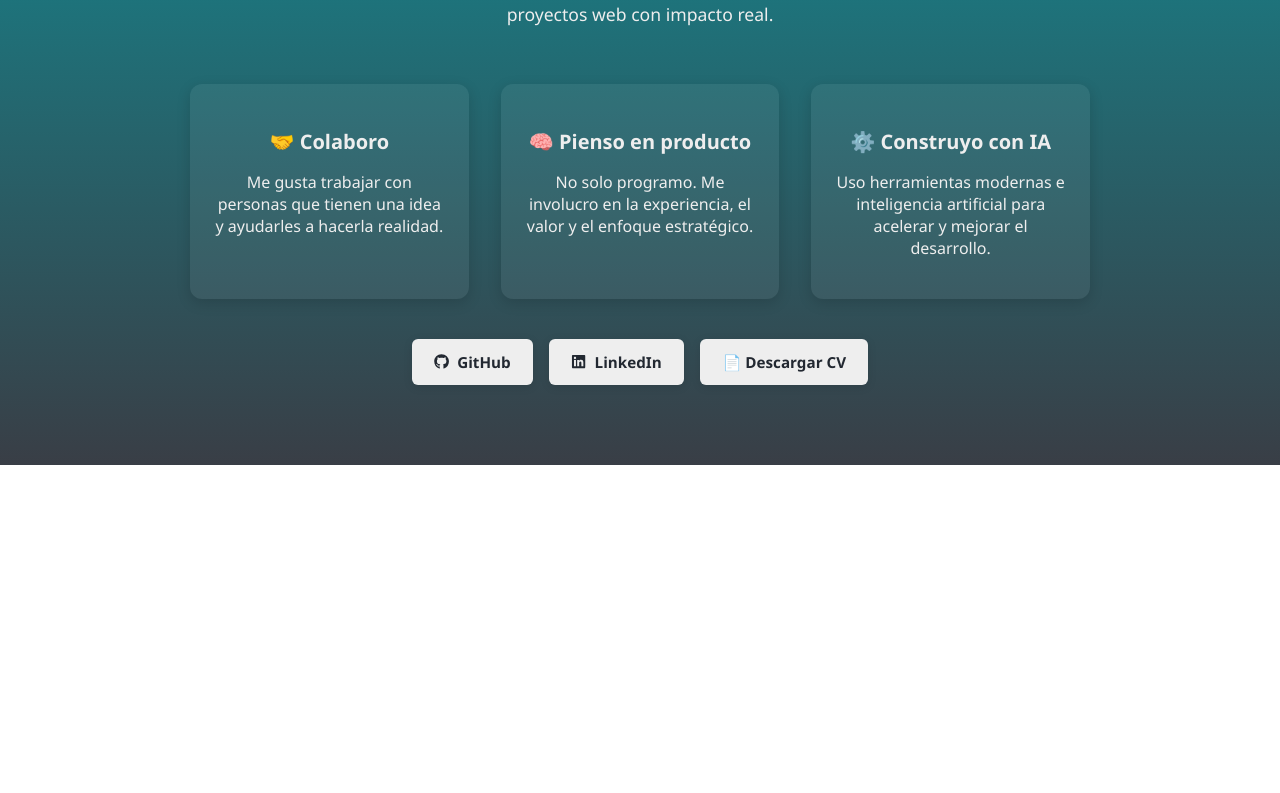
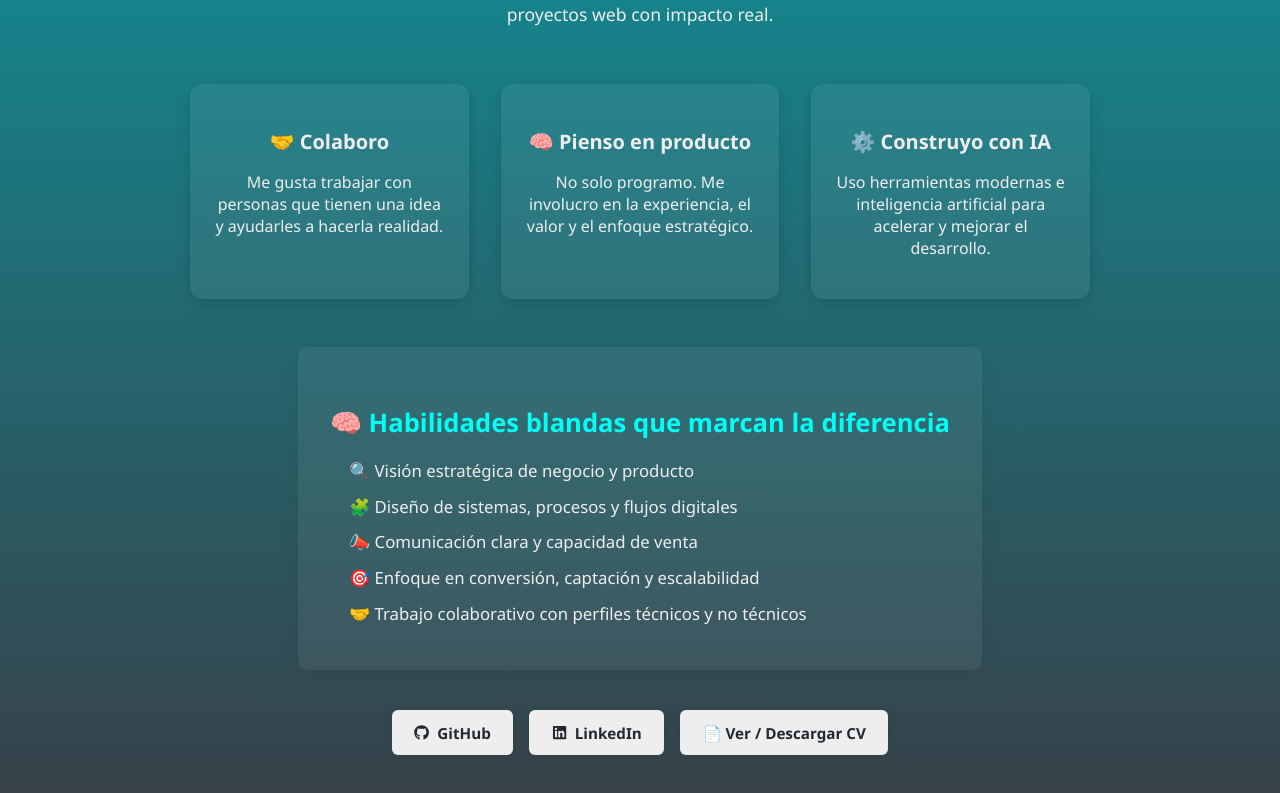
Before and after one commit to FernandoRoyano/portfolio, a React (Create React App) app: page / in a window 1280 px wide. Shown: the part 592-1385 px from the top of the page. Before the commit the page ends 1057 px from the top, so only its background shows below. Built offline with nearby package versions, Linux system fonts and the light colour scheme.

Commit message:
Habilidades blandas

```diff
--- a/src/pages/Home.css
+++ b/src/pages/Home.css
@@ -28,7 +28,6 @@
     transform: scale(1);
   }
 }
-
 
 h1 {
   font-size: 2.8rem;
@@ -131,3 +130,34 @@
   background-color: #00fff5;
   color: #000;
 }
+
+.soft-skills {
+  background-color: rgba(255, 255, 255, 0.06);
+  padding: 2rem;
+  margin-top: 3rem;
+  border-radius: 10px;
+  max-width: 800px;
+  margin: 3rem auto 0;
+  text-align: left;
+  box-shadow: 0 4px 20px rgba(0, 0, 0, 0.05);
+  color: #eeeeee;
+}
+
+.soft-skills h3 {
+  color: #00fff5;
+  font-size: 1.6rem;
+  margin-bottom: 1.2rem;
+}
+
+.soft-skills ul {
+  list-style: none;
+  padding: 0;
+  margin: 0;
+}
+
+.soft-skills li {
+  font-size: 1.05rem;
+  margin-bottom: 0.8rem;
+  padding-left: 1.2rem;
+  position: relative;
+}
--- a/src/pages/Home.js
+++ b/src/pages/Home.js
@@ -2,17 +2,15 @@ import React from 'react';
 import { FaGithub, FaLinkedin } from 'react-icons/fa';
 import './Home.css';
 
-
 function Home() {
   return (
     <section className="home">
-      {/* ✅ Avatar con next/image */}
+      {/* ✅ Avatar ilustrado */}
       <img
-  src="/images/avatar.png"
-  alt="Fernando Royano"
-  className="avatar"
-/>
-
+        src="/images/avatar.png"
+        alt="Fernando Royano"
+        className="avatar"
+      />
 
       <h1>Hola, soy Fernando</h1>
 
@@ -40,6 +38,18 @@ function Home() {
         </div>
       </div>
 
+      <div className="soft-skills">
+  <h3>🧠 Habilidades blandas que marcan la diferencia</h3>
+  <ul>
+    <li>🔍 Visión estratégica de negocio y producto</li>
+    <li>🧩 Diseño de sistemas, procesos y flujos digitales</li>
+    <li>📣 Comunicación clara y capacidad de venta</li>
+    <li>🎯 Enfoque en conversión, captación y escalabilidad</li>
+    <li>🤝 Trabajo colaborativo con perfiles técnicos y no técnicos</li>
+  </ul>
+</div>
+
+
       <div className="home-buttons">
         <a href="https://github.com/FernandoRoyano" target="_blank" rel="noopener noreferrer">
           <FaGithub /> GitHub
@@ -47,8 +57,13 @@ function Home() {
         <a href="https://www.linkedin.com/in/fernando-royano-cabrero-dev/" target="_blank" rel="noopener noreferrer">
           <FaLinkedin /> LinkedIn
         </a>
-        <a href="/cv.pdf" target="_blank" rel="noopener noreferrer">
-          📄 Descargar CV
+        <a
+          href="/cv.pdf"
+          target="_blank"
+          rel="noopener noreferrer"
+          download
+        >
+          📄 Ver / Descargar CV
         </a>
       </div>
     </section>
```
Also changed, not shown: 1 other file (tests, documents, lock files or other folders). Lines whose indentation alone changed are shown as unchanged.
